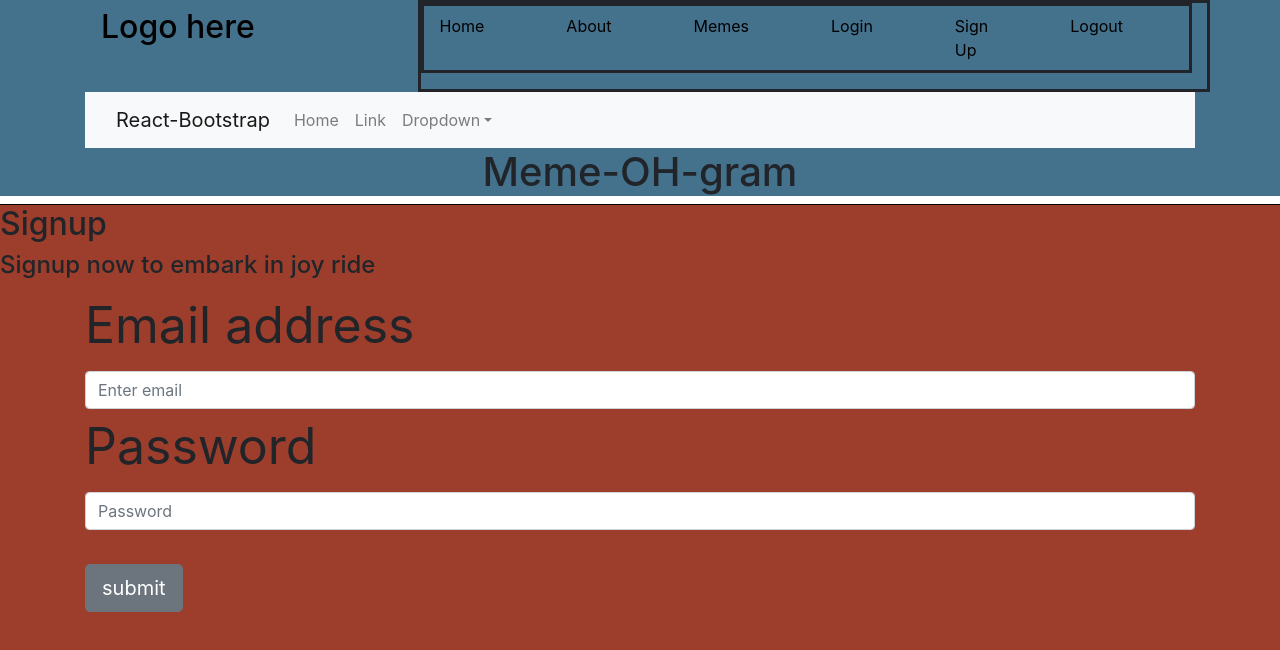
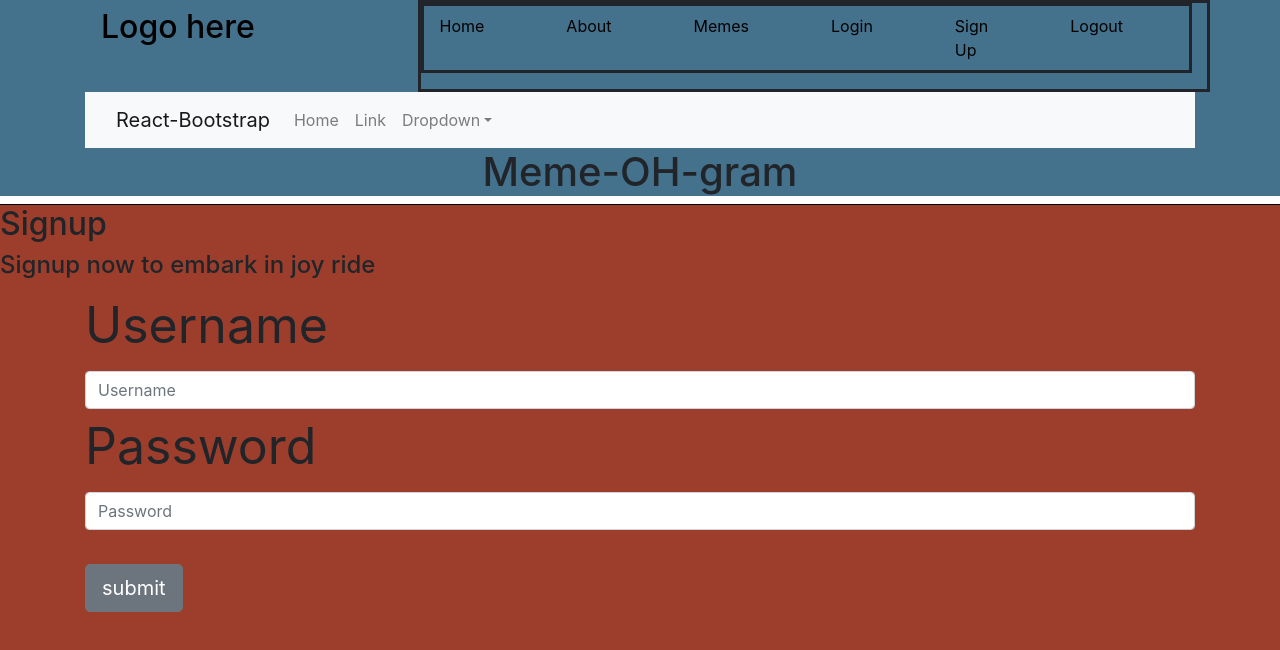
Before and after one commit to kimberlyamaya/MEME-OH-GRAM_2.0, a React (Create React App) app in the folder client/: page /signupForm in a window 1280 px wide. Shown: the top 650 px of the page. Built offline with nearby package versions, Linux system fonts and the light colour scheme.

Commit message:
added navbar for signup page

```diff
--- a/client/src/components/SignupForm/Signup.js
+++ b/client/src/components/SignupForm/Signup.js
@@ -1,6 +1,6 @@
 import React from 'react'
 import "bootstrap-react"
-import Navbar from '../Navbar/Navbar'
+// import Navbar from '../Navbar/Navbar'
 const styles = {
   width: {
     with: "50%"
@@ -18,8 +18,8 @@ function Signup() {
         <div>
           <form >
             <div className="form-group">
-              <label htmlFor="exampleInputEmail1">Email address</label>
-              <input type="email" className="form-control" id="exampleInputEmail1" aria-describedby="emailHelp" placeholder="Enter email" />
+              <label htmlFor="exampleInputEmail1">Username</label>
+              <input type="email" className="form-control" id="exampleInputEmail1" aria-describedby="emailHelp" placeholder="Username" />
               <div className="form-group">
                 <label htmlFor="exampleInputPassword1">Password</label>
                 <input type="password" className="form-control" id="exampleInputPassword1" placeholder="Password" />
```
